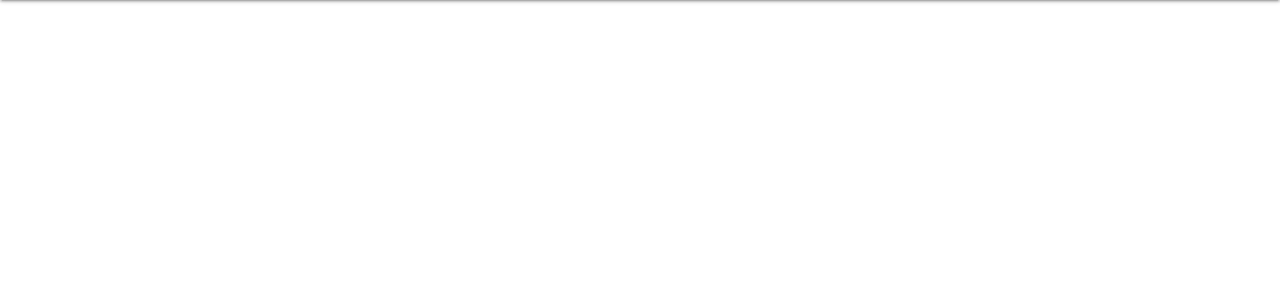
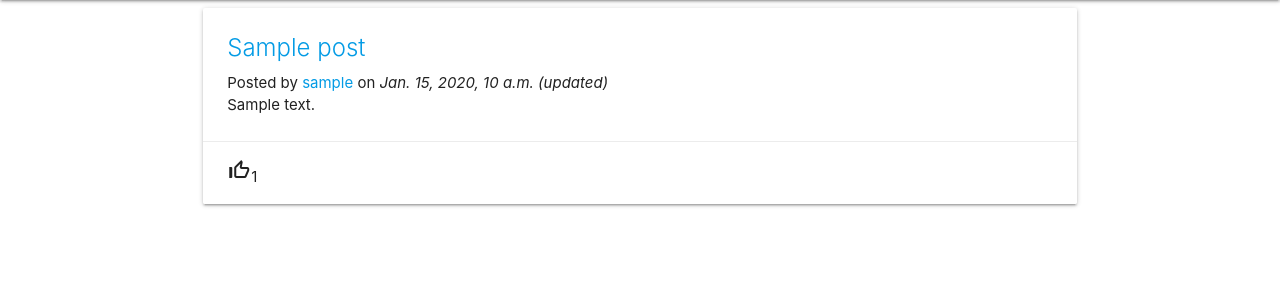
Before and after one commit to andallas/PDXCodeGuild_Capstone, a Django app: page / in a window 1280 px wide. Shown: the part 64-364 px from the top of the page. Run offline with Django 4.2, Linux system fonts and the light colour scheme; tables that the repository leaves empty hold one stand-in row (values such as "Sample post").

Commit message:
Display post list on home page

```diff
--- a/game_studio_website/templates/home.html
+++ b/game_studio_website/templates/home.html
@@ -1,5 +1,25 @@
 {% extends "base.html" %}
 
 {% block content %}
+    {% for post in object_list %}
+    <div class="row">
+        <div class="col s12">
+            <div class="card">
+                <div class="card-content">
+                    <span class="card-title"><a href="#!">{{ post }}</a></span>
+                {% if post.published_at > post.updated_at %}
+                    <p>Posted by <a href="#!">{{ post.author.username }}</a> on {{ post.published_at }}</p>
+                {% else %}
+                    <p>Posted by <a href="#!">{{ post.author.username }}</a> on <em>{{ post.updated_at }} (updated)</em></p>
+                {% endif %}
 
+                    <p>{{ post.body|linebreaksbr }}</p>
+                </div>
+                <div class="card-action">
+                    <span><i class="material-icons">thumb_up_off_alt</i>{{ post.votes }}</span>
+                </div>
+            </div>
+        </div>
+    </div>
+    {% endfor %}
 {% endblock %}
--- a/game_studio_website/urls.py
+++ b/game_studio_website/urls.py
@@ -19,10 +19,11 @@
 
 
 urlpatterns = [
-    path('', TemplateView.as_view(template_name="home.html"), name='home'),
+    path('', include('posts.urls')),
     path('admin/', admin.site.urls),
     path('apis/v1/', include('apis.urls')),
     path('api-auth', include('rest_framework.urls')),
     path('accounts/', include('accounts.urls')),
     path('accounts/', include('django.contrib.auth.urls')),
+
 ]
--- /dev/null
+++ b/posts/urls.py
@@ -0,0 +1,12 @@
+from django.urls import path
+from . import views
+
+
+app_name = 'posts'
+urlpatterns = [
+    path('', views.PostListView.as_view(), name='home'),
+    # path('post/<int:pk>/', views.PostDetailView.as_view(), name='detail'),
+    # path('post/new/', views.PostCreateView.as_view(), name='new'),
+    # path('post/<int:pk>/edit/', views.PostEditView.as_view(), name='edit'),
+    # path('post/<int:pk>/delete/', views.PostDeleteView.as_view(), name='delete'),
+]
--- a/posts/views.py
+++ b/posts/views.py
@@ -1,3 +1,7 @@
-from django.shortcuts import render
+from django.views import generic
+from .models import Post
 
-# Create your views here.
+
+class PostListView(generic.ListView):
+    model = Post
+    template_name = 'home.html'
```
